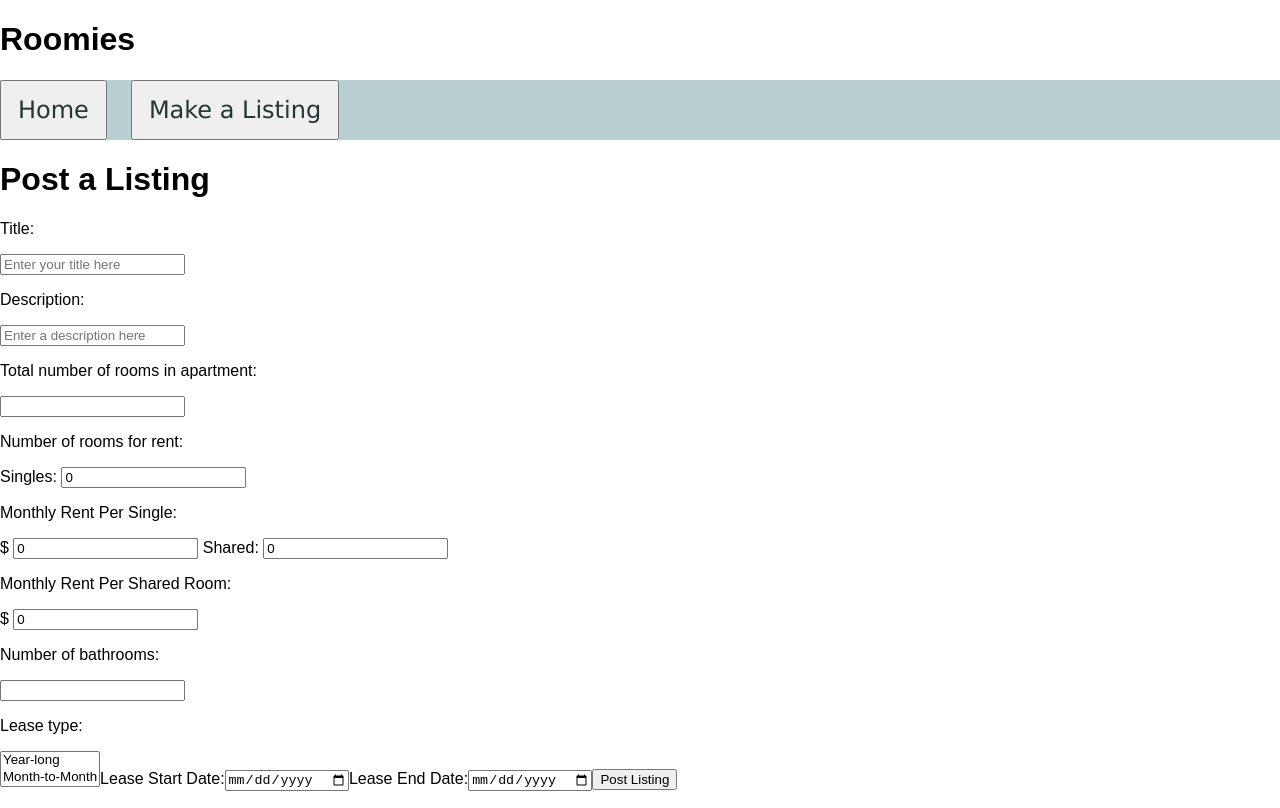
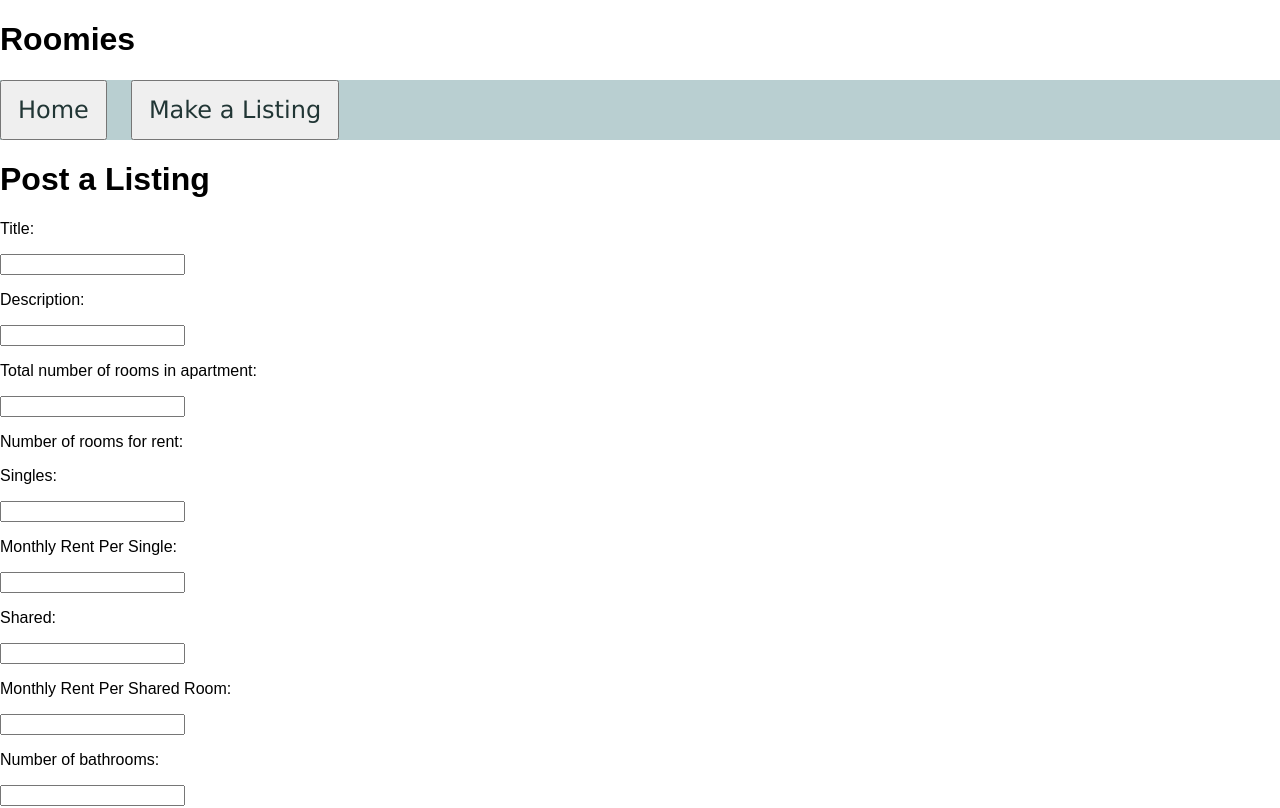
Before and after one commit to googleinterns/step120-2020, a React (Create React App) app: page /makeListing in a window 1280 px wide. Shown: the top 808 px of the page. Built offline with nearby package versions, Linux system fonts and the light colour scheme.

Commit message:
Refactor MakeListingDisplay.jsx to use a component rather than <p> and <input/> tags

```diff
--- /dev/null
+++ b/src/MakeListingDisplay/components/InputField.jsx
@@ -0,0 +1,14 @@
+import React from 'react';
+
+/**Functional Component that creates an input field. Takes in a fieldName and fieldType as props
+to fill in the name and type attributes of the input element, respectively*/
+function InputField(props) {
+    return (
+        <div>
+            <p>{props.fieldHeader}</p>
+            <input name={props.fieldName} type={props.fieldType} required/>
+        </div>
+    );
+}
+
+export default InputField;
--- a/src/MakeListingDisplay/components/MakeListingDisplay.jsx
+++ b/src/MakeListingDisplay/components/MakeListingDisplay.jsx
@@ -1,4 +1,6 @@
 import React, { Component } from 'react';
+
+import InputField from './InputField';
 
 import '../styles/MakeListingDisplay.css';
 
@@ -11,47 +13,31 @@ class MakeListingDisplay extends Component {
                     <h1>Post a Listing</h1>
                 </div>
                 <form action="/listings" id="listingForm" method="POST">
-                    <p>Title:</p>
-                    <input name="title" placeholder="Enter your title here" required/>
-
-                    <p>Description:</p>
-                    <input name="description" placeholder="Enter a description here" required/>
-
-                    <p>Total number of rooms in apartment:</p>
-                    <input type="number" id="numRooms" name="numRooms" min="1" required/>
+                    <InputField fieldHeader="Title:" fieldName="title" fieldType="text" />
+                    <InputField fieldHeader="Description:" fieldName="description" fieldType="text" />
+                    <InputField fieldHeader="Total number of rooms in apartment:" fieldName="numRooms" fieldType="number" />
 
                     <p>Number of rooms for rent:</p>
-                    <label for="numSingles"> Singles: </label>
-                    <input type="number" id="numSingles" name="numSingles" min="0" value="0"
-                    onClick="this.select()" onchange="calculateListingPrice()" required/>
+                    <div id="singleInfo">
+                        <InputField fieldHeader="Singles:" fieldName="numSingles" fieldType="number" />
+                        <InputField fieldHeader="Monthly Rent Per Single:" fieldName="singlePrice" fieldType="number" />
+                    </div>
+                    <div id="sharedInfo">
+                        <InputField fieldHeader="Shared:" fieldName="numShared" fieldType="number" />
+                        <InputField fieldHeader="Monthly Rent Per Shared Room:" fieldName="sharedPrice" fieldType="number" />
+                    </div>
+                    <div id="listingPriceDisplay"></div>
 
-                    <p>Monthly Rent Per Single:</p>
-                    <label for="singlePrice"> $ </label>
-                    <input type="number" id="singlePrice" name="singlePrice" min="0" value="0"
-                    step="0.01" onClick="this.select()" onchange="calculateListingPrice()" required/>
-                    <label for="numShared"> Shared: </label>
-                    <input type="number" id="numShared" name="numShared" min="0" value="0"
-                    onClick="this.select()" onchange="calculateListingPrice()" required/>
-
-                    <p>Monthly Rent Per Shared Room:</p>
-                    <label for="sharedPrice"> $ </label>
-                    <input type="number" id="sharedPrice" name="sharedPrice" min="0" value="0"
-                    step="0.01" onClick="this.select()" onchange="calculateListingPrice()" required/>
-                    <div id="listingPriceDisplay"></div>
-                    <input id="listingPrice" name="listingPrice" type="hidden"/>
-
-                    <p>Number of bathrooms:</p>
-                    <input type="number" id="numBathrooms" name="numBathrooms" min="0" required/>
+                    <InputField fieldHeader="" fieldName="listingPrice" fieldType="hidden" />
+                    <InputField fieldHeader="Number of bathrooms:" fieldName="numBathrooms" fieldType="number" />
 
                     <p>Lease type:</p>
                     <select name="leaseTypes" size="2" required>
                         <option value="YEAR_LONG">Year-long</option>
                         <option value="MONTH_TO_MONTH">Month-to-Month</option>
                     </select>
-                    <label for="startDate">Lease Start Date:</label>
-                    <input type="date" id="startDate" name="startDate" required/>
-                    <label for="endDate">Lease End Date:</label>
-                    <input type="date" id="endDate" name="endDate" required/>
+                    <InputField fieldHeader="Lease Start Date:" fieldName="startDate" fieldType="date" />
+                    <InputField fieldHeader="Lease End Date:" fieldName="endDate" fieldType="date" />
                     <input type="submit" value="Post Listing"/>
                 </form>
             </div>
--- a/src/PostCommentsDisplay/components/PostCommentsDisplay.jsx
+++ b/src/PostCommentsDisplay/components/PostCommentsDisplay.jsx
@@ -1,6 +1,6 @@
 import React, { Component } from 'react';
 import Comment from './Comment';
-import CommentEditor from '../../CommentEditor/components/CommentEditor';
+import CommentEditor from './CommentEditor';
 
 /**Component Class that displays all of the comments, the input box, and the post button.
 Handles adding text from the text box to the array of comments. */
```
